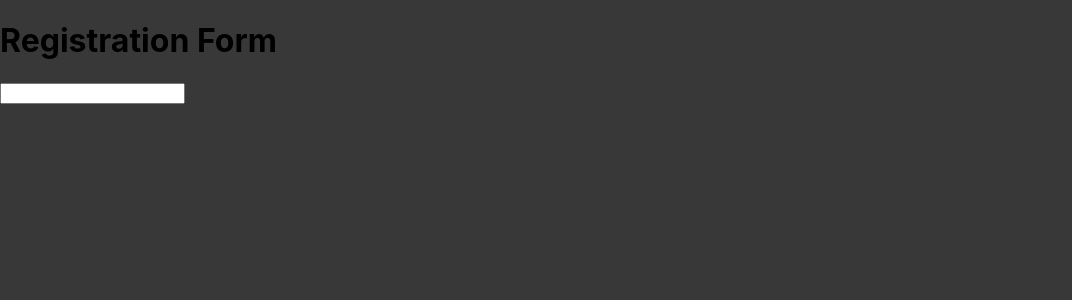
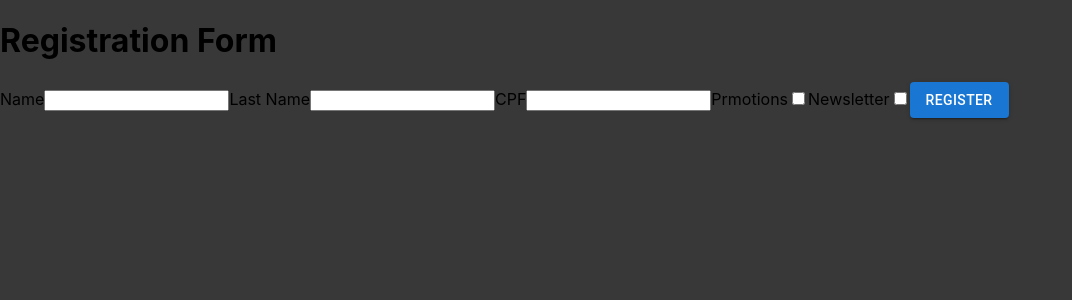
Before and after one commit to GuilhermeSR98/react_form, a React (Create React App) app: page / in a window 1280 px wide. Shown: the top 300 px of the page, without its empty margins (0-1072 px from the left). Built offline with nearby package versions, Linux system fonts and the light colour scheme.

Commit message:
Getting started with the design system MaterialUI

```diff
--- a/package.json
+++ b/package.json
@@ -3,12 +3,15 @@
   "version": "0.1.0",
   "private": true,
   "dependencies": {
+    "@emotion/react": "^11.7.1",
+    "@emotion/styled": "^11.6.0",
+    "@mui/material": "^5.4.0",
     "@testing-library/jest-dom": "^5.16.2",
     "@testing-library/react": "^12.1.2",
     "@testing-library/user-event": "^13.5.0",
     "react": "^17.0.2",
     "react-dom": "^17.0.2",
-    "react-scripts": "5.0.0",
+    "react-scripts": "^3.0.1",
     "web-vitals": "^2.1.4"
   },
   "scripts": {
--- a/src/App.js
+++ b/src/App.js
@@ -1,5 +1,5 @@
 import './App.css'
-import { Component, Fragment } from 'react'
+import React, { Component, Fragment }  from 'react';
 import RegistrationForm from './Components/RegistrationForm/RegistrationForm'
 
 class App extends Component {
--- a/src/Components/RegistrationForm/RegistrationForm.jsx
+++ b/src/Components/RegistrationForm/RegistrationForm.jsx
@@ -1,7 +1,21 @@
-/* imr */
+import React from 'react';
+import Button from '@mui/material/Button'
+
 function RegistrationForm() {
-    return (
-       <form ><input type="text"/></form>
-    )
+  return (
+    <form>
+      <label>Name</label>
+      <input type="text" />
+      <label>Last Name</label>
+      <input type="text" />
+      <label>CPF</label>
+      <input type="text" />
+      <label>Prmotions</label>
+      <input type="checkbox" />
+      <label>Newsletter</label>
+      <input type="checkbox" />
+      <Button variant='contained'>Register</Button>
+    </form>
+  )
 }
-export default RegistrationForm;
+export default RegistrationForm
```
Also changed, not shown: 1 other file (tests, documents, lock files or other folders).
